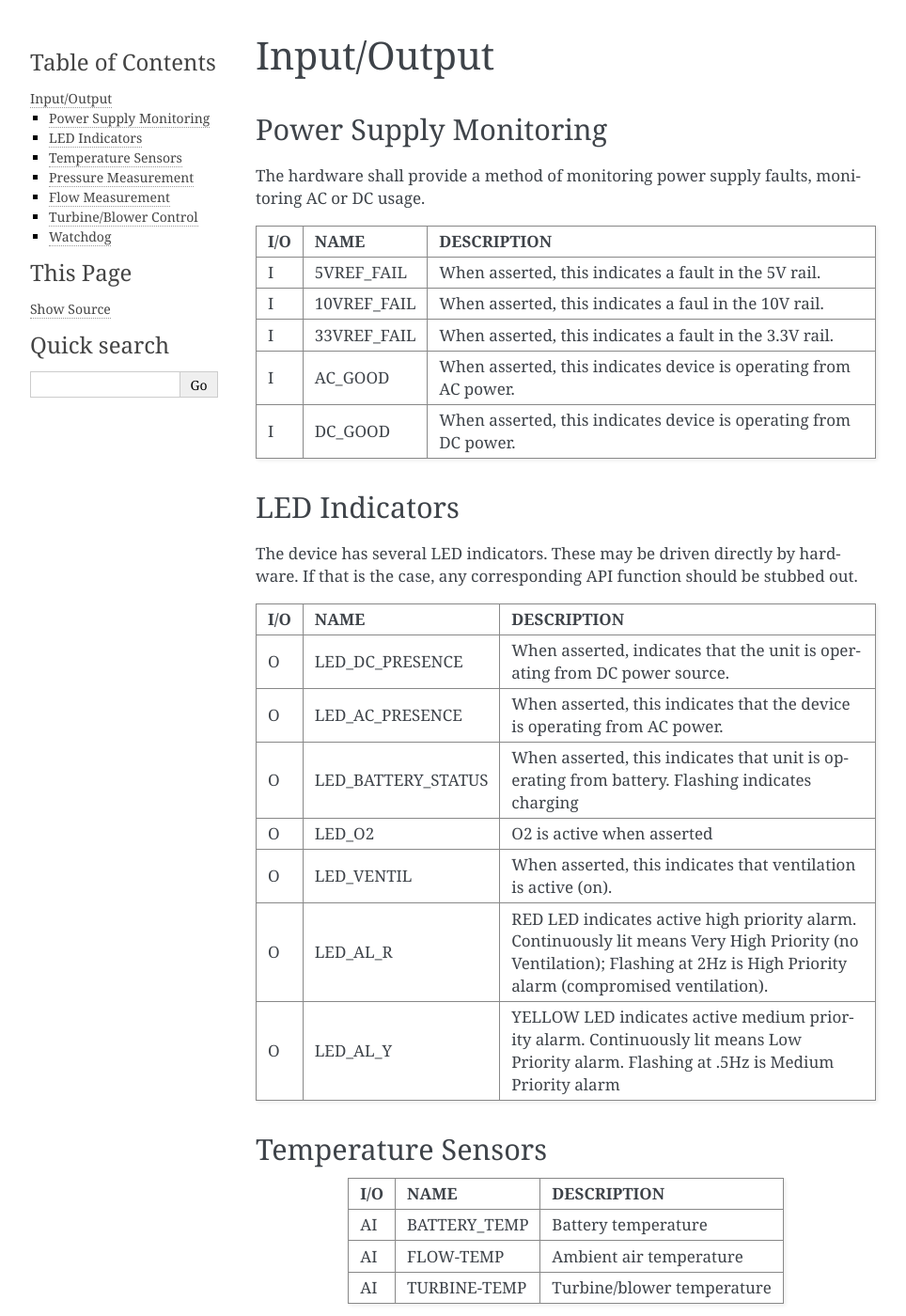
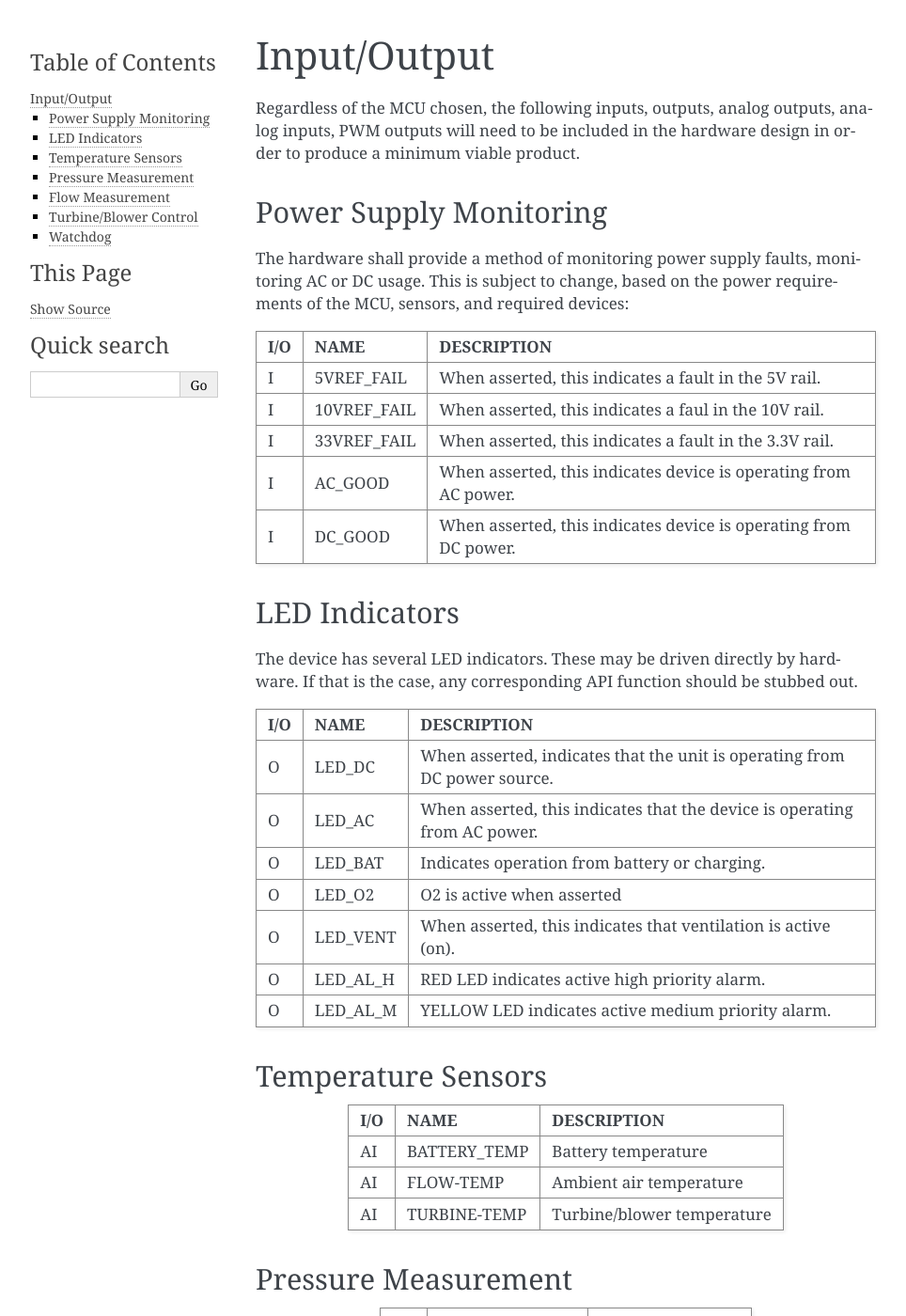
Before and after one commit to Infinity-Surge/open-ventilator, a Sphinx documentation site: the page built from docs/drafts/OVP-0002-hardware-api-requirements/source/gpio.rst, in a window 1280 px wide and 1400 px high. Shown: the whole window at 94% size, without its empty margins (148-1112 px from the left). Built offline with Sphinx 7.4.7, drawn with Linux system fonts in a browser that asks for light colours.

Commit message:
Initial draft
Checking in initial draft; fixed latex issues.  While this document
will require a lot more work, the draft is at least stable enough
to check in.

```diff
--- a/docs/drafts/OVP-0002-hardware-api-requirements/source/gpio.rst
+++ b/docs/drafts/OVP-0002-hardware-api-requirements/source/gpio.rst
@@ -1,11 +1,16 @@
 Input/Output
 ============
+
+Regardless of the MCU chosen, the following inputs, outputs, analog outputs,
+analog inputs, PWM outputs will need to be included in the hardware design
+in order to produce a minimum viable product.
 
 Power Supply Monitoring
 -----------------------
 
 The hardware shall provide a method of monitoring power supply faults,
-monitoring AC or DC usage.
+monitoring AC or DC usage.  This is subject to change, based on the power
+requirements of the MCU, sensors, and required devices:
 
 +-----+-------------------+----------------------------------------------------------+
 + I/O | NAME              | DESCRIPTION                                              |
@@ -29,32 +34,29 @@ LED Indicators
 The device has several LED indicators.  These may be driven directly by hardware.
 If that is the case, any corresponding API function should be stubbed out.
 
-+-----+-------------------+----------------------------------------------------------+
-+ I/O | NAME              | DESCRIPTION                                              |
-+=====+===================+==========================================================+
-|  O  | LED_DC_PRESENCE   | When asserted, indicates that the unit is operating      |
-|     |                   | from DC power source.                                    |
-+-----+-------------------+----------------------------------------------------------+
-|  O  | LED_AC_PRESENCE   | When asserted, this indicates that the device is         |
-|     |                   | operating from AC power.                                 |
-+-----+-------------------+----------------------------------------------------------+
-|  O  | LED_BATTERY_STATUS| When asserted, this indicates that unit is operating     |
-|     |                   | from battery.  Flashing indicates charging               |
-+-----+-------------------+----------------------------------------------------------+
-|  O  | LED_O2            | O2 is active when asserted                               |
-+-----+-------------------+----------------------------------------------------------+
-|  O  | LED_VENTIL        | When asserted, this indicates that ventilation is        |
-|     |                   | active (on).                                             |
-+-----+-------------------+----------------------------------------------------------+
-|  O  | LED_AL_R          | RED LED indicates active high priority alarm.            |
-|     |                   | Continuously lit means Very High Priority (no            |
-|     |                   | Ventilation); Flashing at 2Hz is High Priority alarm     |
-|     |                   | (compromised ventilation).                               |
-+-----+-------------------+----------------------------------------------------------+
-|  O  | LED_AL_Y          | YELLOW LED indicates active medium priority alarm.       |
-|     |                   | Continuously lit means Low Priority alarm.               |
-|     |                   | Flashing at .5Hz is Medium Priority alarm                |
-+-----+-------------------+----------------------------------------------------------+
++-----+--------------------+-----------------------------------------+
+| I/O | NAME               | DESCRIPTION                             |
++=====+====================+=========================================+
+|  O  | LED_DC             | When asserted, indicates that the unit  |
+|     |                    | is operating from DC power source.      |
++-----+--------------------+-----------------------------------------+
+|  O  | LED_AC             | When asserted, this indicates that the  |
+|     |                    | device is operating from AC power.      |
++-----+--------------------+-----------------------------------------+
+|  O  | LED_BAT            | Indicates operation from battery or     |
+|     |                    | charging.                               |
++-----+--------------------+-----------------------------------------+
+|  O  | LED_O2             | O2 is active when asserted              |
++-----+--------------------+-----------------------------------------+
+|  O  | LED_VENT           | When asserted, this indicates that      |
+|     |                    | ventilation is active (on).             |
++-----+--------------------+-----------------------------------------+
+|  O  | LED_AL_H           | RED LED indicates active high priority  |
+|     |                    | alarm.                                  |
++-----+--------------------+-----------------------------------------+
+|  O  | LED_AL_M           | YELLOW LED indicates active medium      |
+|     |                    | priority alarm.                         |
++-----+--------------------+-----------------------------------------+
 
 Temperature Sensors
 -------------------
```
Also changed, not shown: docs/drafts/OVP-0002-hardware-api-requirements/source/identification.rst (added, +83 -0 lines), docs/drafts/OVP-0002-hardware-api-requirements/source/index.rst (+3 -9 lines), docs/drafts/OVP-0002-hardware-api-requirements/source/introduction.rst (added, +93 -0 lines), 1 other file.
